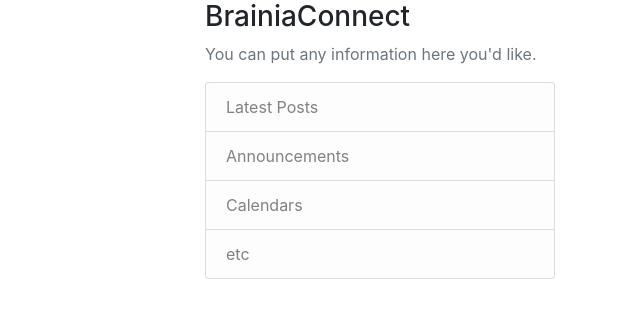
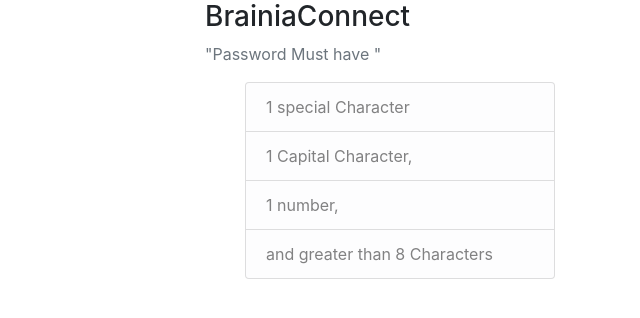
Before and after one commit to Abdelrahmanelzarka/BrainiaConnect, a Flask app: template FrontAndBack/back/templates/layout.html in a window 1280 px wide. Shown: the part 200-518 px from the top of the page, without its empty margins (640-1280 px from the left). Run offline with Flask 3, Linux system fonts and the light colour scheme; the template is opened without the code that fills it, so the values that code supplies are empty; style sheets or scripts are compiled from the project's sources; some libraries are stand-ins or nearby versions.

Commit message:
change mail

```diff
--- a/FrontAndBack/back/app.py
+++ b/FrontAndBack/back/app.py
@@ -10,12 +10,14 @@ from numpy import load
 import numpy as np;
 from flask_mail import Mail, Message
 from flask_wtf import FlaskForm
-from wtforms import StringField, PasswordField, SubmitField, BooleanField, TextAreaField
-from wtforms.validators import DataRequired, Length, Email, EqualTo, ValidationError
+from wtforms import PasswordField, SubmitField
+from wtforms.validators import DataRequired, Length, EqualTo, Regexp
+
 
 
 class ResetPasswordForm(FlaskForm):
-    password = PasswordField('Password', validators=[DataRequired()])
+    password = PasswordField('Password', validators=[Regexp('^(?=.*[A-Z])(?=.*\d)(?=.*[!@#$%^&*])[A-Za-z\d!@#$%^&*]{8,}$',message="Password must have at least 1 uppercase letter, 1 lowercase letter, 1 number, and 1 special character"),Length(min=8)] )
+    print("password: ",password)
     confirm_password = PasswordField('Confirm Password',
                                      validators=[DataRequired(), EqualTo('password')])
     submit = SubmitField('Reset Password')
@@ -66,7 +68,7 @@ def reset_token(token):
         hashed_password = bcrypt.generate_password_hash(form.password.data).decode('utf-8')
         user.password = hashed_password
         db.session.commit()
-        flash('Your password has been updated! You are now able to log in', 'success')
+        #flash('Your password has been updated! You are now able to log in', 'success')
         return redirect('http://localhost:3000/login')
 
     return render_template('reset_token.html', title='Reset Password', form=form)
@@ -233,7 +235,7 @@ load_model()
 @app.route('/prediction', methods=['GET'])
 def predict():
     AllData = load('AllData.npy')
-    testdata = AllData[:, :, :, 39, 1, 50]
+    testdata = AllData[:, :, :, 29, 1, 50]
     sizes = AllData.shape
     testdata = np.reshape(testdata, (1,sizes[0], sizes[1], sizes[2]))
     prediction = model.predict(testdata)
--- a/FrontAndBack/back/templates/layout.html
+++ b/FrontAndBack/back/templates/layout.html
@@ -51,12 +51,12 @@
         <div class="col-md-4">
           <div class="content-section">
             <h3>BrainiaConnect</h3>
-            <p class='text-muted'>You can put any information here you'd like.
-              <ul class="list-group">
-                <li class="list-group-item list-group-item-light">Latest Posts</li>
-                <li class="list-group-item list-group-item-light">Announcements</li>
-                <li class="list-group-item list-group-item-light">Calendars</li>
-                <li class="list-group-item list-group-item-light">etc</li>
+            <p class='text-muted'>"Password Must have "
+              <ul >
+                <li class="list-group-item list-group-item-light">1 special Character</li>
+                <li class="list-group-item list-group-item-light"> 1 Capital Character,</li>
+                <li class="list-group-item list-group-item-light">1 number,</li>
+                <li class="list-group-item list-group-item-light">and greater than 8 Characters</li>
               </ul>
             </p>
           </div>
--- a/FrontAndBack/frontend/src/components/Navbar.js
+++ b/FrontAndBack/frontend/src/components/Navbar.js
@@ -103,7 +103,7 @@ className={`log-sign container-fluid container-xl d-flex align-items-center just
   >
      {   user==null &&
      <Link className="nav-link scrollto" to="/login" >
-    <button class="log">Login</button>
+    <button class="log">Log in</button>
                   </Link>}
                   {   user==null &&
     <Link className="nav-link scrollto" to="/signup" >
@@ -112,7 +112,7 @@ className={`log-sign container-fluid container-xl d-flex align-items-center just
 
     {   user &&
 
-    <button class="log" onClick={logOutUser} >Log Out</button>
+    <button class="log" onClick={logOutUser} >Log out</button>
     }
 
   </div>
```
Also changed, not shown: FrontAndBack/frontend/src/pages/gui/index.js (+27 -4 lines), FrontAndBack/frontend/src/pages/gui/index.scss (+38 -0 lines), FrontAndBack/back/instance/flaskdb.db, 1 other file.
